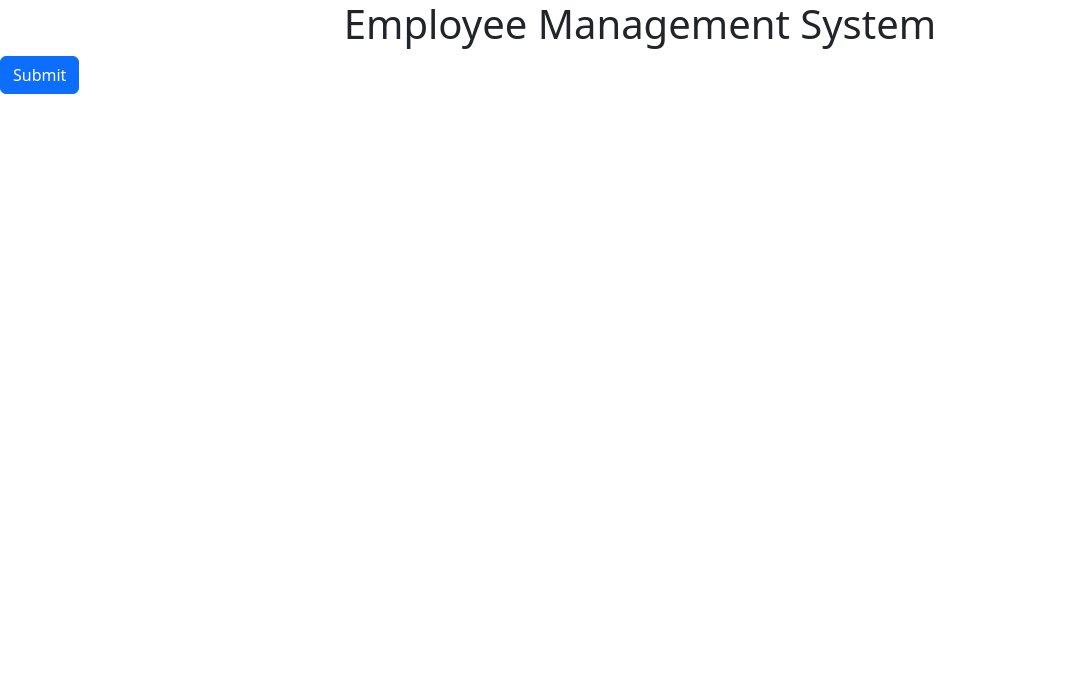
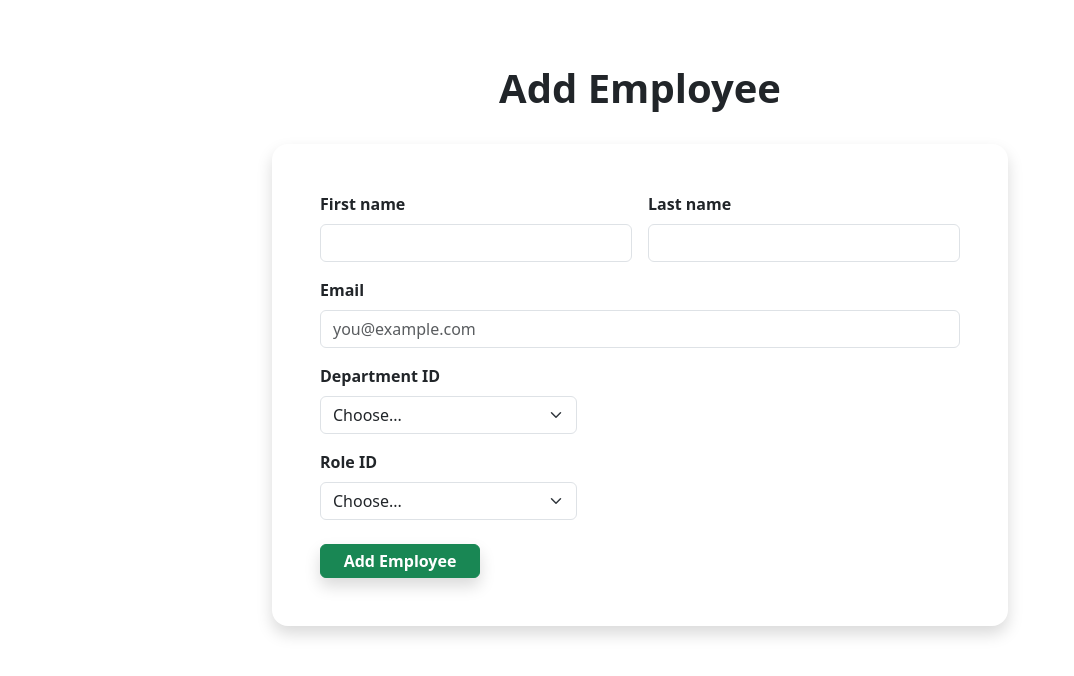
Before and after one commit to VinulVinsura/Employee-Management-ForntEnd, an Angular app: page / in a window 1280 px wide. Shown: the top 676 px of the page, without its empty margins (0-1074 px from the left). Built offline with nearby package versions, Linux system fonts and the light colour scheme.

Commit message:
creat add employee form

```diff
--- a/src/app/app.component.html
+++ b/src/app/app.component.html
@@ -1,3 +1,2 @@
-<h1 align="center">Employee Management System</h1>
 
-<button type="button" class="btn btn-primary">Submit</button>
+<app-manage-emp></app-manage-emp>
--- a/src/app/app.component.ts
+++ b/src/app/app.component.ts
@@ -1,10 +1,11 @@
 import { Component } from '@angular/core';
 import { RouterOutlet } from '@angular/router';
+import { ManageEmpComponent } from "./page/manage-emp/manage-emp.component";
 
 @Component({
   selector: 'app-root',
   standalone: true,
-  imports: [RouterOutlet],
+  imports: [RouterOutlet, ManageEmpComponent],
   templateUrl: './app.component.html',
   styleUrl: './app.component.css'
 })
--- /dev/null
+++ b/src/app/page/add-emp/add-emp.component.html
@@ -0,0 +1 @@
+<p>add-emp works!</p>
--- /dev/null
+++ b/src/app/page/manage-emp/manage-emp.component.html
@@ -0,0 +1,68 @@
+<div class="container">
+    <div class="row">
+        <div class="col-2"></div>
+        <div class="col-8 mt-5">
+            <h1 class="fw-bold text-center  p-3">Add Employee</h1>
+            <form class="needs-validation shadow p-5 rounded-4 mt-3">
+                <div class="row g-3">
+                    <div class="col-sm-6">
+                        <label for="firstName" class="form-label fw-bold">First name</label>
+                        <input type="text" class="form-control" id="firstName" placeholder="" value="" required />
+                        <div class="invalid-feedback">Valid first name is required.</div>
+                    </div>
+
+                    <div class="col-sm-6">
+                        <label for="lastName" class="form-label fw-bold">Last name</label>
+                        <input type="text" class="form-control" id="lastName" placeholder="" value="" required />
+                        <div class="invalid-feedback">Valid last name is required.</div>
+                    </div>
+
+                    <div class="col-12">
+                        <label for="email" class="form-label fw-bold">Email</label>
+                        <input type="email" class="form-control" id="email" placeholder="you@example.com" />
+                        <div class="invalid-feedback">
+                            Please enter a valid email address for shipping updates.
+                        </div>
+                    </div>
+
+                    <div class="col-5">
+                        <label for="country" class="form-label fw-bold">Department ID</label>
+                        <select class="form-select" id="depID" required>
+                            <option value="">Choose...</option>
+                            <option value=100>100-Stat Department</option>
+                            <option value=101>101-CS Department</option>
+                            <option value=102>102-Chem Department</option>
+                            <option value=103>103-Physice Department</option>
+                            <option value=104>104-ECS Department</option>
+                            <option value=105>105-MIT Department</option>
+
+                        </select>
+
+                    </div>
+                    <div class="col-5"></div>
+
+                    <div class="col-5">
+                        <label for="state" class="form-label fw-bold">Role ID</label>
+                        <select class="form-select" id="state" required>
+                            <option value="">Choose...</option>
+                            <option value=201>201</option>
+                            <option value=301>301</option>
+                            <option value=401>401</option>
+                            <option value=501>501</option>
+                            <option value=601>601</option>
+
+                        </select>
+                        <div class="invalid-feedback">Please provide a valid state.</div>
+                    </div>
+
+
+                </div>
+
+                <button class="btn w-25 btn-success fw-bold shadow mt-4 p-1" type="submit">
+                    Add Employee
+                </button>
+            </form>
+        </div>
+        <div class="col-2"></div>
+    </div>
+</div>
```
Also changed, not shown: src/app/page/add-emp/add-emp.component.ts (added, +12 -0 lines), src/app/page/manage-emp/manage-emp.component.ts (added, +15 -0 lines), src/app/page/add-emp/add-emp.component.css (added), src/app/page/manage-emp/manage-emp.component.css (added).
